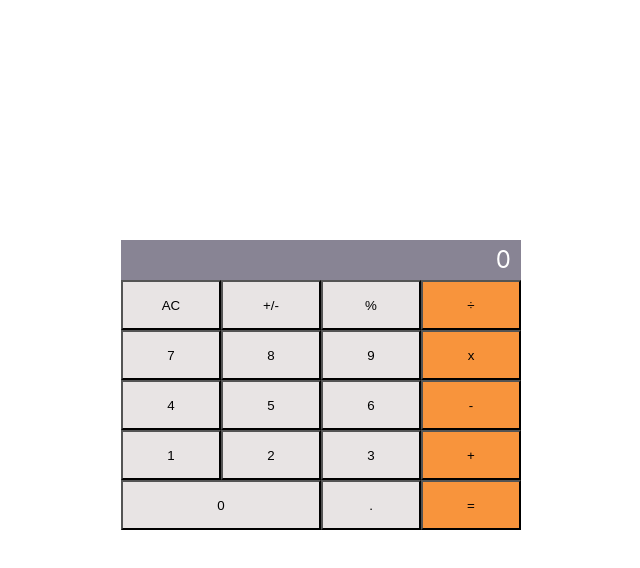
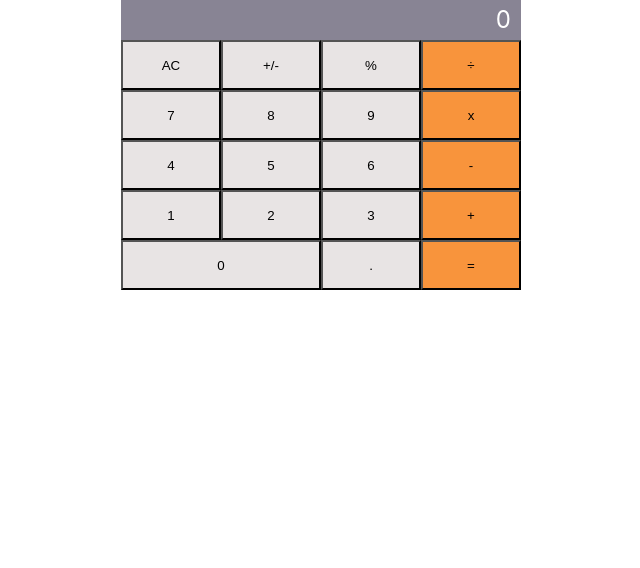
Before and after one commit to DilsherB/math-magician, a React (Create React App) app: page / in a window 1280 px wide. Shown: the top 568 px of the page, without its empty margins (319-959 px from the left). Built offline with nearby package versions, Linux system fonts and the light colour scheme.

Commit message:
Calculator functionality applied.

```diff
--- a/src/App.css
+++ b/src/App.css
@@ -16,20 +16,14 @@ body {
   margin: 0 auto;
 }
 
-.App {
-  display: flex;
-  height: 100vh;
-  align-items: center;
-  justify-content: center;
-}
-
 .calculator {
   max-width: 400px;
   margin: auto;
   margin-bottom: 30px;
 }
 
-.result {
+.display {
+  width: 100%;
   background-color: var(--display);
   height: 40px;
   line-height: 40px;
@@ -61,3 +55,11 @@ button[id="="] {
 button:hover {
   opacity: 0.7;
 }
+
+.quotes {
+  background-color: aqua;
+  border: 1px solid black;
+  border-radius: 8px;
+  padding: 10px;
+  text-align: left;
+}
--- a/src/components/Calculator.js
+++ b/src/components/Calculator.js
@@ -1,15 +1,35 @@
-import React from "react";
-import Child from "./child";
+import { useState } from "react";
+import calculate from "../logic/calculate";
 
 const Calculator = () => {
+  const [state, setState] = useState({ next: null, operation: null, total: 0 });
+  const btnClickHandler = (e) => {
+    const value = e.target.textContent;
+    const res = calculate(state, value);
+    setState((prevState) => ({ ...prevState, ...res }));
+  };
+  const btns = () => {
+    const calcBtns = [];
+    // prettier-ignore
+    const btnArr = ["AC", "+/-", "%", "÷", 7, 8, 9, "x", 4, 5, 6, "-", 1, 2, 3, "+", "0", ".", "="];
+    btnArr.forEach((btn) => {
+      return calcBtns.push(
+        <button type="button" key={btn} id={btn} onClick={btnClickHandler}>
+          {btn}
+        </button>
+      );
+    });
+    return calcBtns;
+  };
   return (
-    <div className="display">
-      <div className="result">0</div>
-      <div className="calculator">
-        <Child />
+    <div className="calculator">
+      <div className="display">
+        {state.total}
+        {state.operation}
+        {state.next}
       </div>
+      <div className="btnsContainer">{btns()}</div>
     </div>
   );
 };
-
 export default Calculator;
--- a/src/components/child.js
+++ /dev/null
@@ -1,17 +0,0 @@
-import React from "react";
-
-const Child = () => {
-  // prettier-ignore
-  const btnArr = ["AC", "+/-", "%", "÷", 7, 8, 9, "x", 4, 5, 6, "-", 1, 2, 3, "+", "0", ".", "="];
-  const calcBtns = [];
-  btnArr.forEach((btn) => {
-    return calcBtns.push(
-      <button type="button" key={btn} id={btn}>
-        {btn}
-      </button>
-    );
-  });
-  return <div>{calcBtns}</div>;
-};
-
-export default Child;
```
